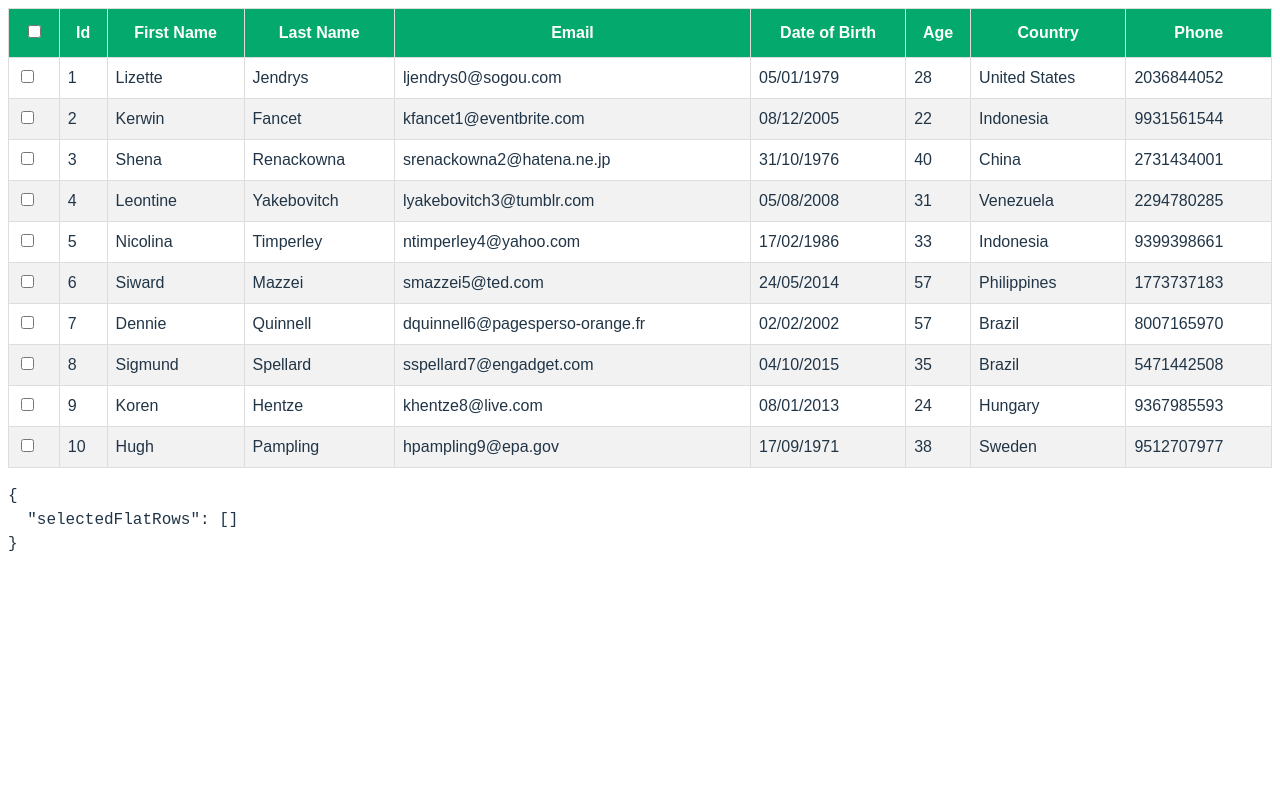
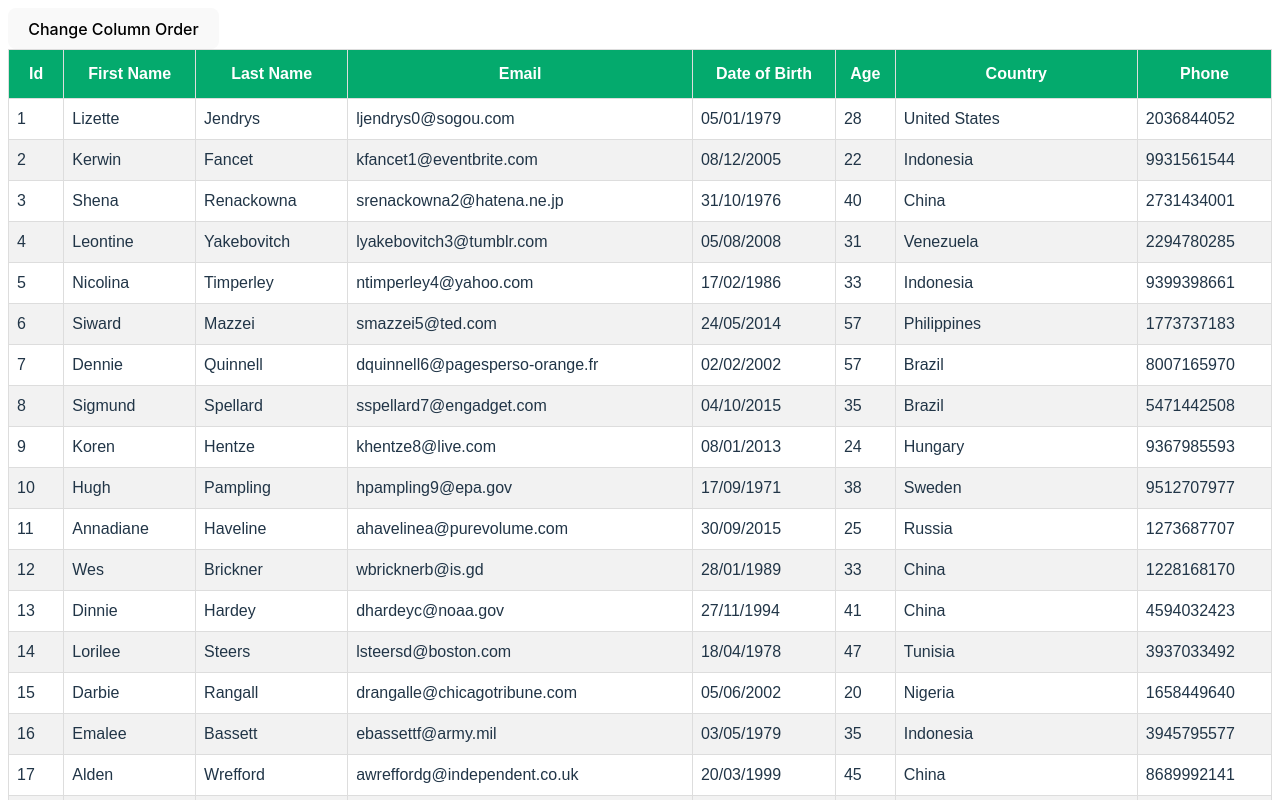
Before and after one commit to JunaidSikander/react-table, a React (Vite) app: page / in a window 1280 px wide. Shown: the top 800 px of the page. Built offline with nearby package versions, Linux system fonts and the light colour scheme.

Commit message:
add column rearrange table

```diff
--- a/src/App.jsx
+++ b/src/App.jsx
@@ -1,3 +1,4 @@
+import ColumnOrder from './components/ColumnOrder.jsx';
 import RowSelection from './components/RowSelection';
 import PaginationTable from './components/PaginationTable';
 import ColumnFilterTable from './components/ColumnFilterTable.jsx';
@@ -19,7 +20,8 @@ function App() {
             {/*<FilteringTable/>*/}
             {/*<ColumnFilterTable/>*/}
             {/*<PaginationTable/>*/}
-            <RowSelection/>
+            {/*<RowSelection/>*/}
+            <ColumnOrder/>
     </>
     )
 }
--- /dev/null
+++ b/src/components/ColumnOrder.jsx
@@ -0,0 +1,56 @@
+import { useMemo } from 'react';
+import { useTable, useColumnOrder } from "react-table"
+import { COLUMNS } from '../components/columns';
+import MOCK_DATA from "../data/MOCK_DATA.json"
+import "./table.css"
+
+
+export default function ColumnOrder() {
+
+    const columns = useMemo( () => COLUMNS, [] );
+    const data = useMemo( () => MOCK_DATA, [] );
+
+    const { getTableProps, getTableBodyProps, headerGroups, rows, prepareRow, setColumnOrder } = useTable( {
+        columns,
+        data
+    }, useColumnOrder )
+
+    const changeOrder = () => {
+        setColumnOrder( [ 'id', 'first_name', 'last_name', 'age', 'date_of_birth' ] )
+    }
+
+    return <>
+        <button onClick = { changeOrder }> Change Column Order </button>
+        <table { ...getTableProps() }>
+        <thead>
+        {
+            headerGroups.map( ( headerGroup ) => (
+                <tr { ...headerGroup.getHeaderGroupProps() }>
+                    {
+                        headerGroup.headers.map( ( column ) => (
+                            <th { ...column.getHeaderProps }>
+                                    { column.render( 'Header' ) }
+                                </th>
+                        ) )
+                    }
+                </tr>
+            ) )
+        }
+        </thead>
+        <tbody { ...getTableBodyProps() }>
+        {
+            rows.map( row => {
+                prepareRow( row );
+                return <tr { ...row.getRowProps() }>
+                    { row.cells.map( cell => (
+                        <td { ...cell.getCellProps() }>
+                            { cell.render( 'Cell' ) }
+                        </td>
+                    ) ) }
+                </tr>
+            } )
+        }
+        </tbody>
+    </table>
+    </>
+}
```
